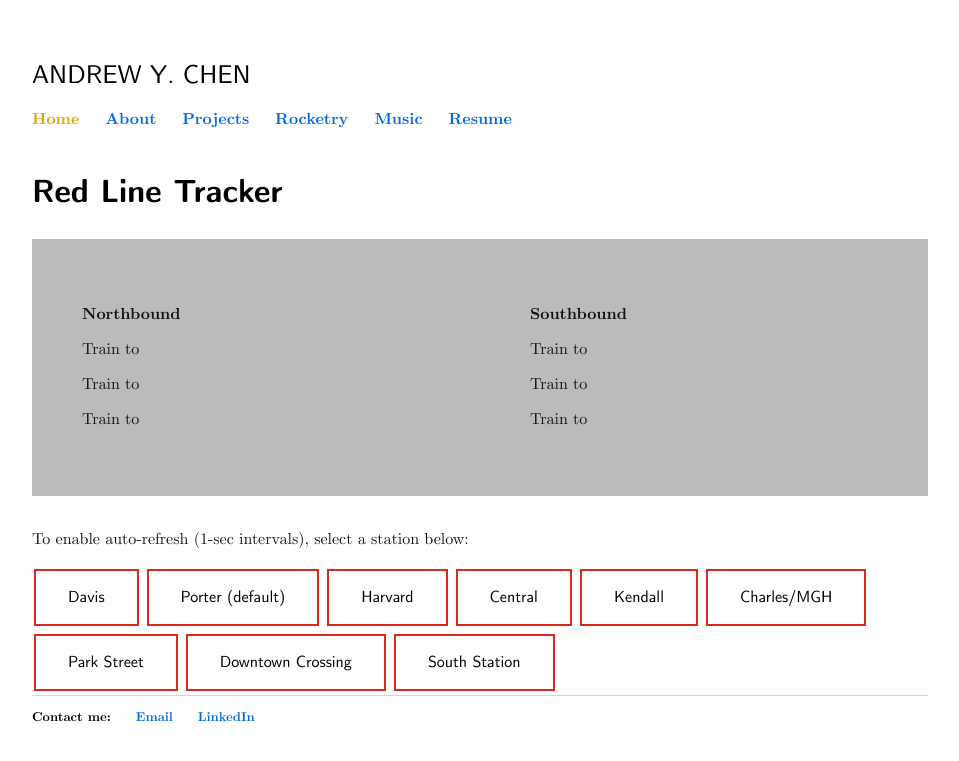
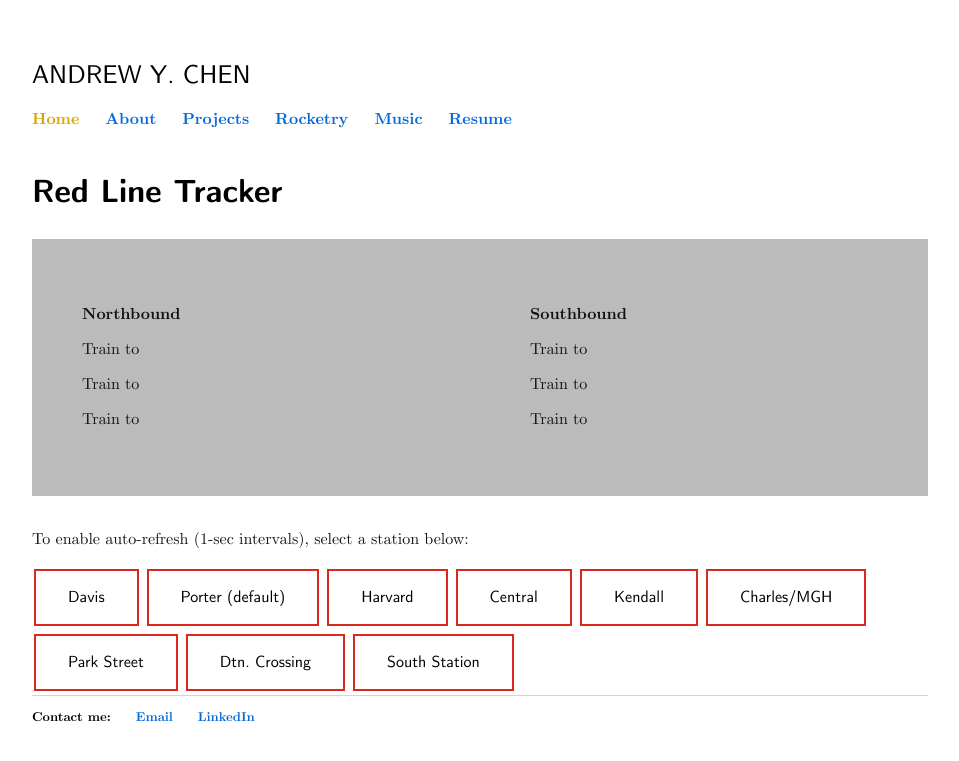
Before and after one commit to carbonheliumnitrogen/carbonheliumnitrogen.github.io, a Jekyll site: the page built from train.html, in a window 1280 px wide. Shown: the top 761 px of the page, without its empty margins (160-1119 px from the left). Built offline with Jekyll 4.4.1, drawn with Linux system fonts in a browser that asks for light colours.

Commit message:
zdfsfghdxzcnhgxb

```diff
--- a/train.html
+++ b/train.html
@@ -78,7 +78,7 @@ title: train
       <button class="button button1 btn-to-click" id = "test5" onclick="getKendallTrain()">Kendall</button>
       <button class="button button1 btn-to-click" id = "test6" onclick="getCharlesTrain()">Charles/MGH</button>
       <button class="button button1 btn-to-click" id = "test7" onclick="getParkStTrain()">Park Street</button>
-      <button class="button button1 btn-to-click" id = "test8" onclick="getDTXTrain()">Downtown Crossing</button>
+      <button class="button button1 btn-to-click" id = "test8" onclick="getDTXTrain()">Dtn. Crossing</button>
       <button class="button button1 btn-to-click" id = "test8" onclick="getSouthStationTrain()">South Station</button>
 
       <script src="https://ajax.googleapis.com/ajax/libs/jquery/3.6.1/jquery.min.js"></script>
```
